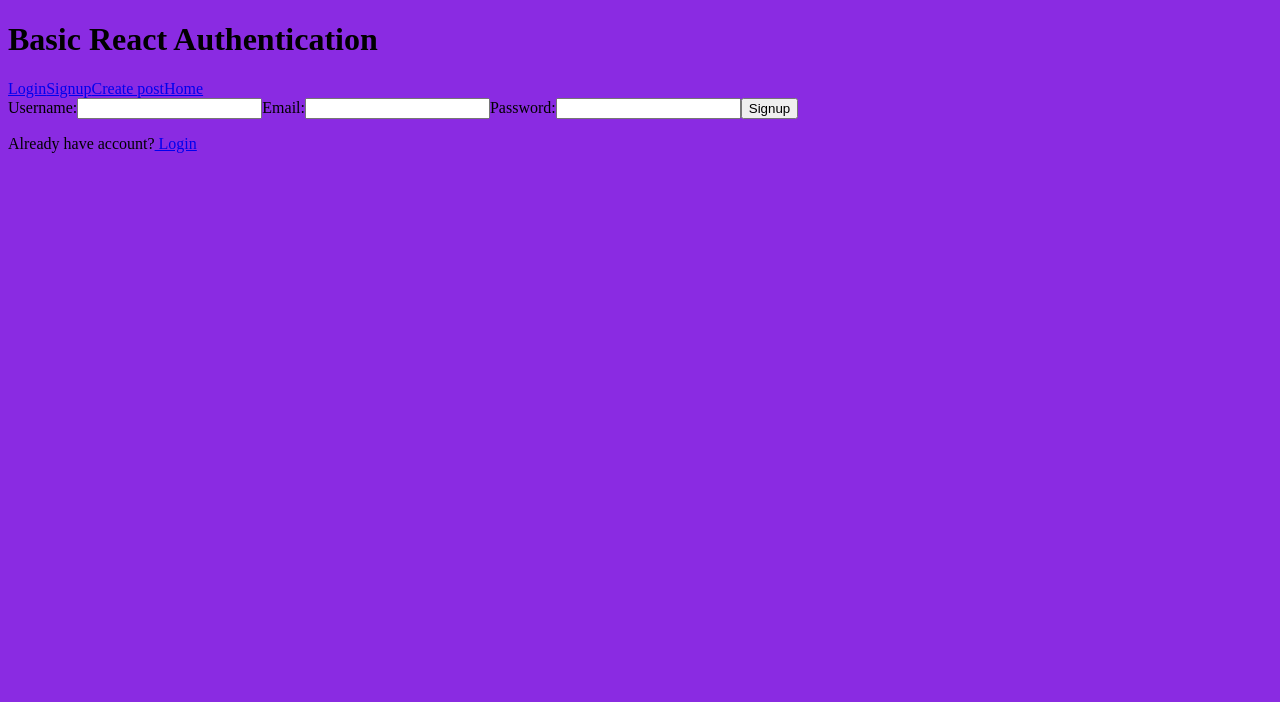
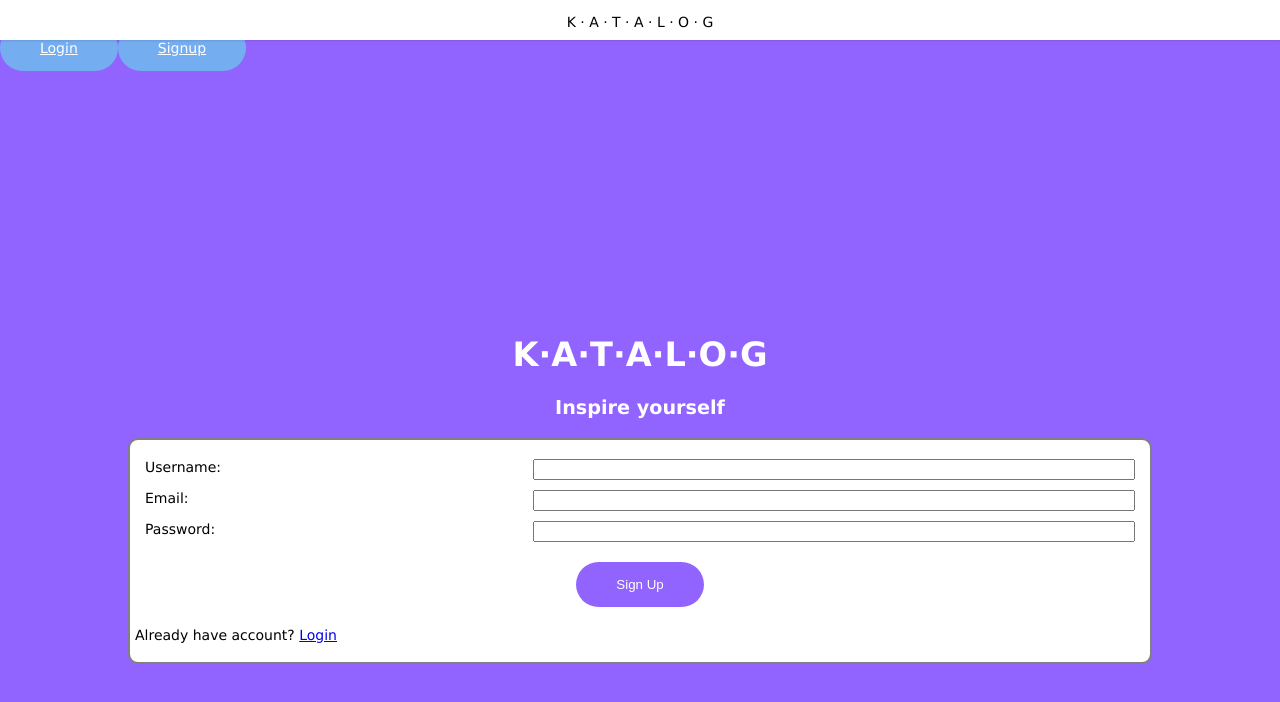
Before and after one commit to KatalogApp/katalog-front-end, a React (Create React App) app: page /signup in a window 1280 px wide. Shown: the top 702 px of the page. Built offline with nearby package versions, Linux system fonts and the light colour scheme; no server answers.

Commit message:
navbar added

```diff
--- a/public/index.html
+++ b/public/index.html
@@ -24,7 +24,7 @@
       work correctly both with client-side routing and a non-root public URL.
       Learn how to configure a non-root public URL by running `npm run build`.
     -->
-    <title>React App</title>
+    <title>KATALOG</title>
   </head>
   <body>
     <noscript>You need to enable JavaScript to run this app.</noscript>
--- a/src/App.css
+++ b/src/App.css
@@ -1,3 +1,88 @@
+html {
+      font-size: 16px;
+}
+
 body {
-  background-color: blueviolet;
+  background-color: rgb(146,100,255);
+  font: 14px "Lucida Grande", Helvetica, Arial, sans-serif;
+  height: 100vh;
+  width: 100vw;
+  margin: 40px 0 55px 0;
 }
+
+.body__logo-bar {
+  position: fixed;
+  top: 0;
+  width: 100%;
+  height: 40px;
+  box-shadow: 0 0 3px rgba(0, 0, 0, 0.2);
+  background-color: #FFF;
+  display: flex;
+  justify-content: center;
+  /*overflow-x: auto;*/
+}
+
+.body__logo-bar-p {
+  color: black;
+}
+
+h1 {
+  font-size: 2.1rem;
+  text-align: center;
+  color: white;
+}
+
+h3 {
+  font-size: 1.2rem;
+  text-align: center;
+  color: white;
+}
+
+.main {
+  max-width: 80vw;
+  margin: auto;
+  padding-top: 20%;
+}
+
+.main__form-div {
+  background-color: white;
+  border: 2px solid gray;
+  border-radius: 10px;
+  padding: 5px;
+  height: 40%;
+}
+
+.main__form-ul {
+  list-style-type: none;
+  padding: 0;
+}
+
+.main__form-row {
+  display: flex;
+  justify-content: space-between;
+  margin: 10px;
+}
+
+.main__form-row-input {
+  width: 60%;
+}
+
+.main__form-btn {
+  display: flex;
+  justify-content: center;
+  margin: 20px;
+}
+
+.btn {
+  background-color: rgb(117, 173, 241);
+  color: white;
+  border-radius: 50px;
+  padding: 15px 40px;
+  border: none;
+  cursor: pointer;
+}
+
+.btn__cta {
+  background-color: rgb(146,100,255);
+  color: white;
+}
--- a/src/App.js
+++ b/src/App.js
@@ -3,6 +3,7 @@ import { Switch } from 'react-router-dom';
 import './App.css';
 
 import Navbar from './components/Navbar';
+import TopBodyBar from './components/TopBodyBar';
 import PrivateRoute from './components/PrivateRoute';
 import AnonRoute from './components/AnonRoute';
 import Private from './pages/Private';
@@ -22,14 +23,14 @@ class App extends Component {
 		}
 		return (
 			<div className="container">
-				<h1>Basic React Authentication</h1>
+				<TopBodyBar />
 				<Navbar />
 				<Switch>
 					<AnonRoute path="/signup" component={Signup} />
 					<AnonRoute path="/login" component={Login} />
 					<PrivateRoute path="/private" component={Private} />
 					<PrivateRoute path="/posts/new" component={CreatePost}/>
-								<PrivateRoute path ="/user-profile/posts/edit/:postId" component={EditPost}/>
+					<PrivateRoute path ="/user-profile/posts/edit/:postId" component={EditPost}/>
 					<PrivateRoute path ="/user-profile/posts/:postId" component={SinglePost}/>
 					<PrivateRoute path ="/user-profile" component={listOfPosts}/>
 				</Switch>
--- /dev/null
+++ b/src/components/Navbar.css
@@ -0,0 +1,36 @@
+/*---------NAV BAR CSS---------*/
+
+.nav {
+  position: fixed;
+  bottom: 0;
+  width: 100%;
+  height: 55px;
+  box-shadow: 0 0 3px rgba(0, 0, 0, 0.2);
+  background-color: #FFF;
+  display: flex;
+  overflow-x: auto;
+}
+
+.nav__link {
+  display: flex;
+  flex-direction: column;
+  align-items: center;
+  justify-content: center;
+  flex-grow: 1;
+  min-width: 50px;
+  overflow: hidden;
+  white-space: nowrap;
+  font-size: .81rem;
+  color: gray;
+  text-decoration: none;
+  -webkit-tap-highlight-color: transparent;
+  transition: background-color 0.1s ease-in-out;
+}
+
+.nav__link:hover {
+  background-color: lightgrey;
+}
+
+.nav__icon {
+  font-size: 18px;
+}
--- a/src/components/Navbar.js
+++ b/src/components/Navbar.js
@@ -1,25 +1,43 @@
 import React, { Component } from 'react';
 import { Link } from 'react-router-dom';
+import './Navbar.css';
 
 import { withAuth } from '../providers/AuthProvider';
 
 class Navbar extends Component {
 	render() {
-		const { user, isLoggedIn, logout } = this.props;
+		const { user, isLoggedIn, isLoggedOut, logout } = this.props;
 		return (
 			<div>
 				{isLoggedIn && (
 					<>
 						<p>Welcome {user.name}</p>
-						<button onClick={logout}>Logout</button>
+						<nav className="nav">
+							<Link className="nav__link" to="/user-profile">
+								<span className="material-icons nav__icon">home</span>
+								<span className="nav__text">Home</span>
+							</Link>
+							<Link className="nav__link" to="/userProfile/edit">
+								<span className="material-icons nav__icon">edit</span>
+								<span className="nav__text">Edit profile</span>
+							</Link>
+							<Link className="nav__link" to="/posts/new">
+								<span className="material-icons nav__icon">add</span>
+								<span className="nav__text">Create post</span>
+							</Link>
+							<Link onClick={logout} className="nav__link">
+								<span className="material-icons nav__icon">logout</span>
+								<span className="nav__text">Logout</span>
+							</Link>
+						</nav>
 					</>
 				)}
+				{isLoggedOut && (
 					<div>
-						<Link to="/login">Login</Link>
-						<Link to="/signup">Signup</Link>
-						<Link to="/posts/new">Create post</Link>
-						<Link to="/user-profile/posts">Home</Link>
+						<Link className="btn" to="/login">Login</Link>
+						<Link className="btn" to="/signup">Signup</Link>
 					</div>
+					)}
 			</div>
 		);
 	}
--- /dev/null
+++ b/src/components/TopBodyBar.js
@@ -0,0 +1,13 @@
+import React, { Component } from 'react';
+
+class TopBodyBar extends Component {
+	render() {
+		return (
+			<div className="body__logo-bar">
+        <p className="body__logo-bar-p">K · A · T · A · L · O · G</p>
+      </div>
+		);
+	}
+}
+
+export default TopBodyBar;
--- a/src/components/listOfPosts.js
+++ b/src/components/listOfPosts.js
@@ -1,6 +1,7 @@
 import React, { Component } from 'react';
 import postClient from '../lib/postClient';
 import PostCard from './postCard';
+import NavbarLoggedIn from './NavbarLoggedIn';
 
 class listOfPosts extends Component {
   constructor(props){
@@ -25,12 +26,13 @@ class listOfPosts extends Component {
   const { posts } = this.state;
     return (
       <>
-      <h1>List os posts</h1>
+      <h1>List of posts</h1>
       <ul>
       {posts.map(item => (
           <PostCard key={item._id} post={item} />
       ))}
      </ul>
+     <NavbarLoggedIn />
      </>
     )
   }
--- a/src/components/postCard.js
+++ b/src/components/postCard.js
@@ -16,7 +16,6 @@ render (props){
       <p>creator: {this.props.post.creator}</p>
       <Link to={`/user-profile/posts/${this.props.post._id}`}>See post</Link>
       <Link to={`/user-profile/posts/edit/${this.props.post._id}`}>Edit post</Link>
-
     </div>
   );
 }
--- a/src/pages/Login.js
+++ b/src/pages/Login.js
@@ -1,4 +1,5 @@
 import React, { Component } from "react";
+import { Link } from "react-router-dom";
 import { withAuth } from "../providers/AuthProvider";
 
 
@@ -28,23 +29,40 @@ class Login extends Component {
   render() {
     const { email, password } = this.state;
     return (
+      <div className="main">
+        <h1>K·A·T·A·L·O·G</h1>
+        <h3>Inspire yourself</h3>
+        <div className="main__form-div">
           <form onSubmit={this.handleFormSubmit}>
+            <ul className="main__form-ul">
+              <li className="main__form-row">
                 <label>Email:</label>
                 <input
+                  className="main__form-row-input"
                   type="text"
                   name="email"
                   value={email}
                   onChange={this.handleChange}
                 />
+              </li>
+              <li className="main__form-row">
                 <label>Password:</label>
                 <input
+                  className="main__form-row-input"
                   type="password"
                   name="password"
                   value={password}
                   onChange={this.handleChange}
                 />
-        <input type="submit" value="Login" />
+              </li>
+              <li className="main__form-btn">
+                <input className="btn__cta btn" type="submit" value="Login" />
+              </li>
+            </ul>
           </form>
+          <p>Don&apos;t have an account yet?<span> <Link to={"/signup"}>Sign up!</Link></span></p>
+        </div>
+      </div>
     );
   }
 }
--- a/src/pages/Private.js
+++ b/src/pages/Private.js
@@ -1,11 +1,15 @@
 import React, { Component } from 'react';
+import Navbar from '../components/Navbar';
 
 class Private extends Component {
 	render() {
 		return (
+			<>
+			<Navbar />
 			<div>
 				<h1>Welcome username</h1>
 			</div>
+			</>
 		);
 	}
 }
--- a/src/pages/Signup.js
+++ b/src/pages/Signup.js
@@ -27,34 +27,51 @@ class Signup extends Component {
     const { name, email, password } = this.state;
     return (
       <div className="main">
+        <h1>K·A·T·A·L·O·G</h1>
+        <h3>Inspire yourself</h3>
+        <div className="main__form-div">
           <form onSubmit={this.handleFormSubmit}>
+            <ul className="main__form-ul">
+              <li className="main__form-row">
                 <label>Username:</label>
                 <input
+                  className="main__form-row-input"
                   type="text"
                   name="name"
                   value={name}
                   onChange={this.handleChange}
                 />
+              </li>
+              <li className="main__form-row">
                 <label>Email:</label>
                 <input
+                  className="main__form-row-input"
                   type="email"
                   name="email"
                   value={email}
                   onChange={this.handleChange}
                 />
+              </li>
+              <li className="main__form-row">
                 <label>Password:</label>
                 <input
+                  className="main__form-row-input"
                   type="password"
                   name="password"
                   value={password}
                   onChange={this.handleChange}
                 />
-          <input type="submit" value="Signup" />
+              </li>
+              <li className="main__form-btn">
+                <input className="btn__cta btn" type="submit" value="Sign Up" />
+              </li>
+            </ul>
           </form>
           <p>
             Already have account?
-          <Link to={"/login"}> Login</Link>
+            <span> <Link to={"/login"}>Login</Link></span>
           </p>
+        </div>
       </div>
     );
   }
```
Also changed, not shown: src/components/EditPost.js (indentation only), 1 other file (tests, documents, lock files or other folders). Lines whose indentation alone changed are shown as unchanged.
